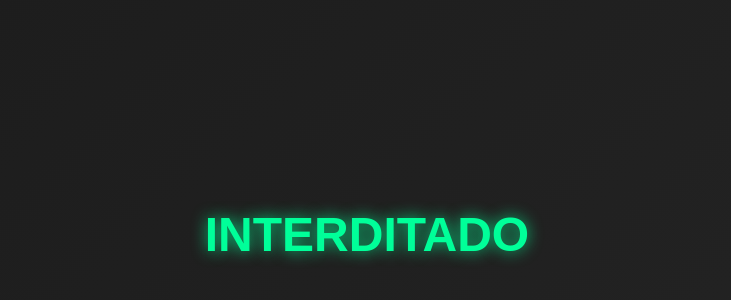
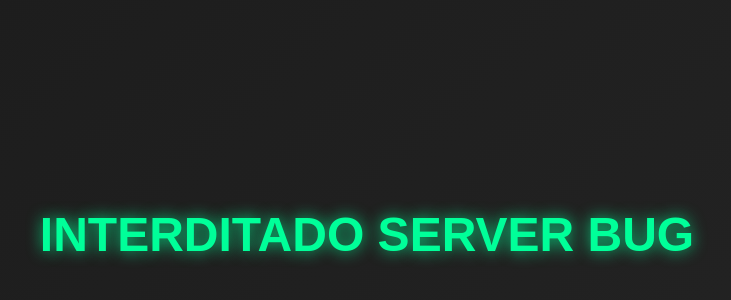
Before and after one commit to Joaov8tor/staffCONTAT, a plain HTML site: page index.html in a window 1280 px wide. Shown: the part 166-466 px from the top of the page, without its empty margins (273-1004 px from the left). Drawn offline with Linux system fonts and the light colour scheme.

Commit message:
Update index.html

```diff
--- a/index.html
+++ b/index.html
@@ -3,7 +3,7 @@
 <head>
     <meta charset="UTF-8">
     <meta name="viewport" content="width=device-width, initial-scale=1.0">
-    <title>INTERDITADO</title>
+    <title>INTERDITADO SERVER BUG</title>
     <style>
         body {
             font-family: 'Arial', sans-serif;
@@ -28,7 +28,7 @@
 </head>
 <body>
     <div class="container">
-        <h1>INTERDITADO</h1>
+        <h1>INTERDITADO SERVER BUG</h1>
     </div>
 </body>
 </html>
```
